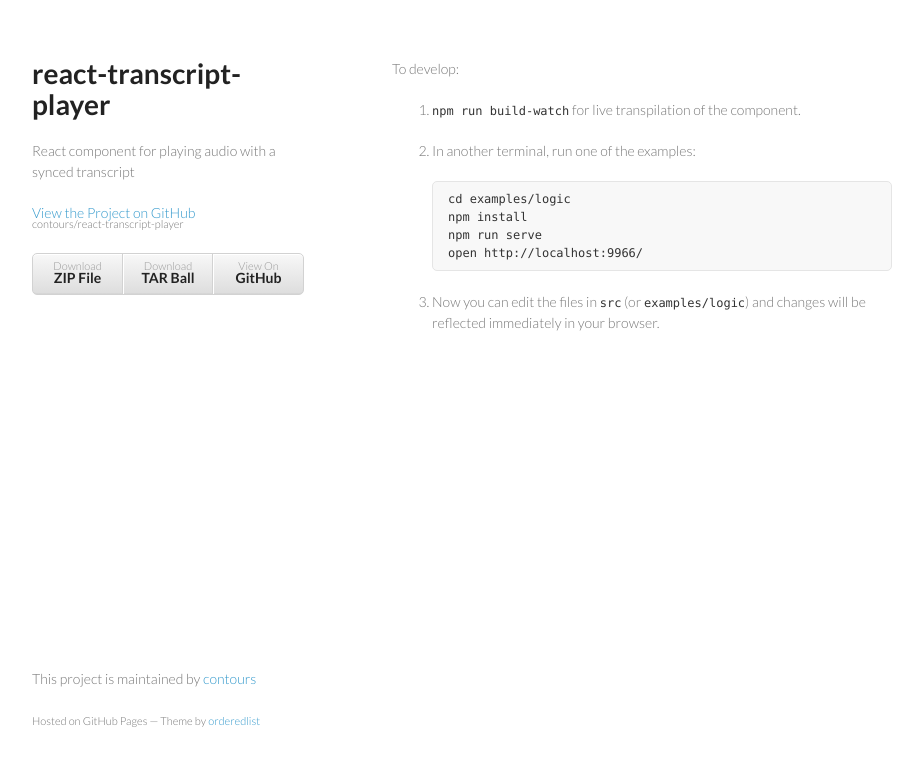
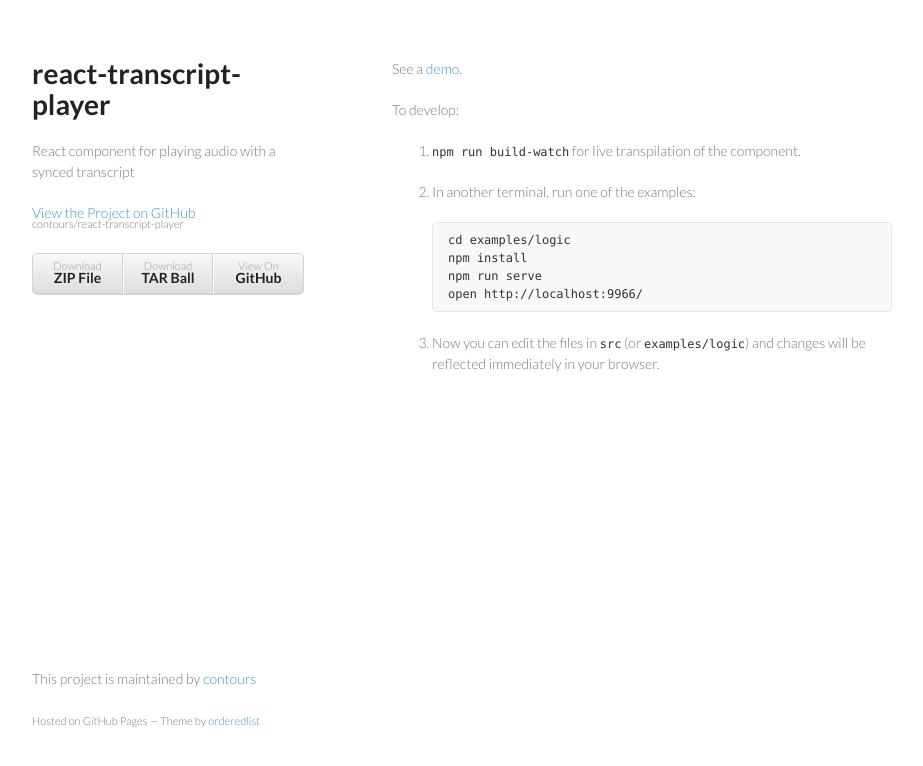
Before and after one commit to contours/react-transcript-player, a plain HTML site: page index.html in a window 1280 px wide. Shown: the whole page, without its empty margins (178-1101 px from the left). Drawn offline with Linux system fonts and the light colour scheme.

Commit message:
Added link to demo.

```diff
--- a/index.html
+++ b/index.html
@@ -28,6 +28,7 @@
         </ul>
       </header>
       <section>
+        <p>See a <a href="examples/logic/">demo</a>.</p>
         <p>To develop:</p>
 
 <ol>
```
